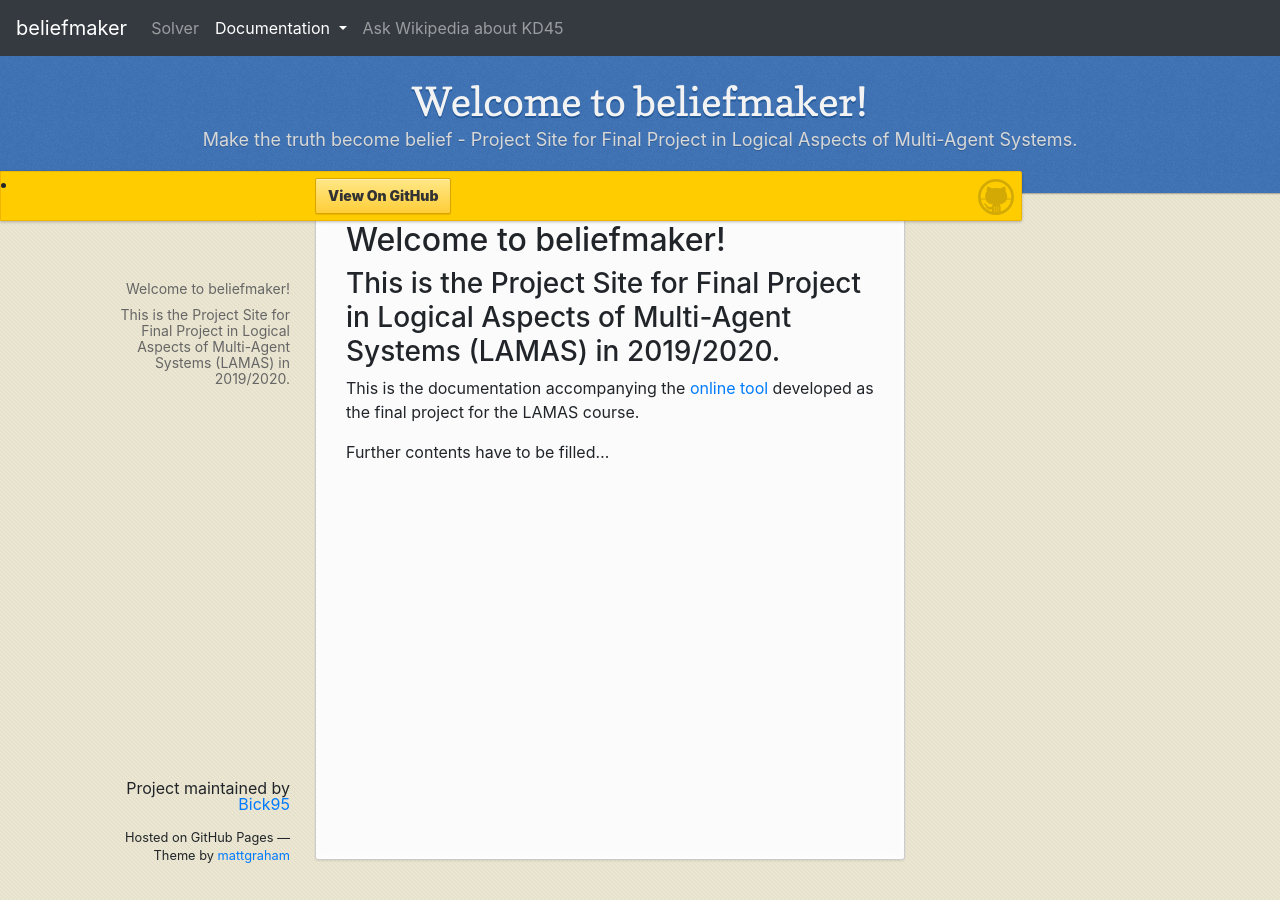
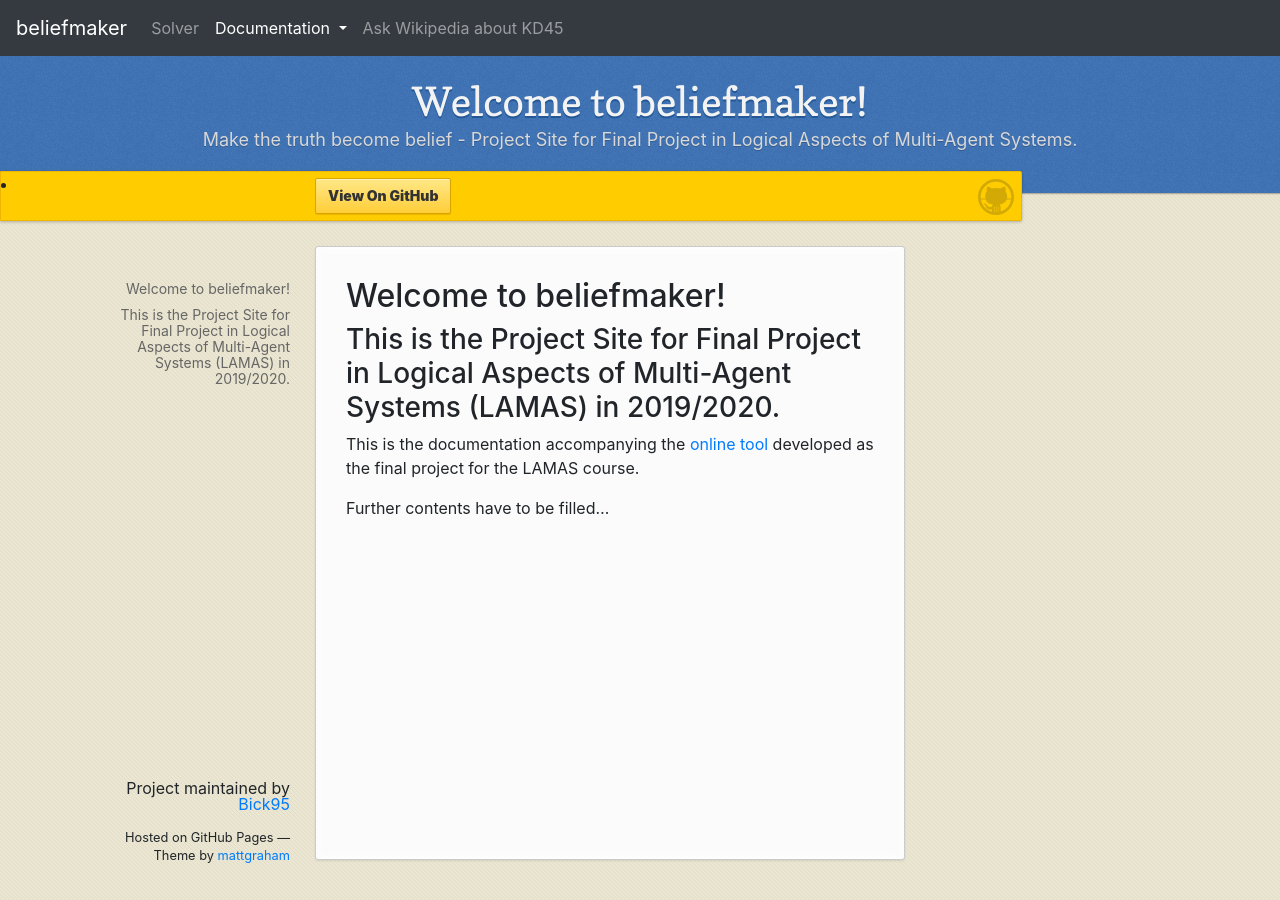
Before and after one commit to Bick95/beliefmaker, a Jekyll site: the page built from index.md, in a window 1280 px wide and 900 px high. Built offline with Jekyll 4.4.1, drawn with Linux system fonts in a browser that asks for light colours; nearby versions of some CDN libraries.

```diff
--- a/_sass/jekyll-theme-leap-day.scss
+++ b/_sass/jekyll-theme-leap-day.scss
@@ -304,7 +304,7 @@
   width:590px;
   padding: 30px 30px 50px 30px;
   margin: 20px 0;
-  margin-top: 190px;
+  margin-top: 246px;
   position:relative;
   background: #fbfbfb;
   border-radius: 3px;
```
